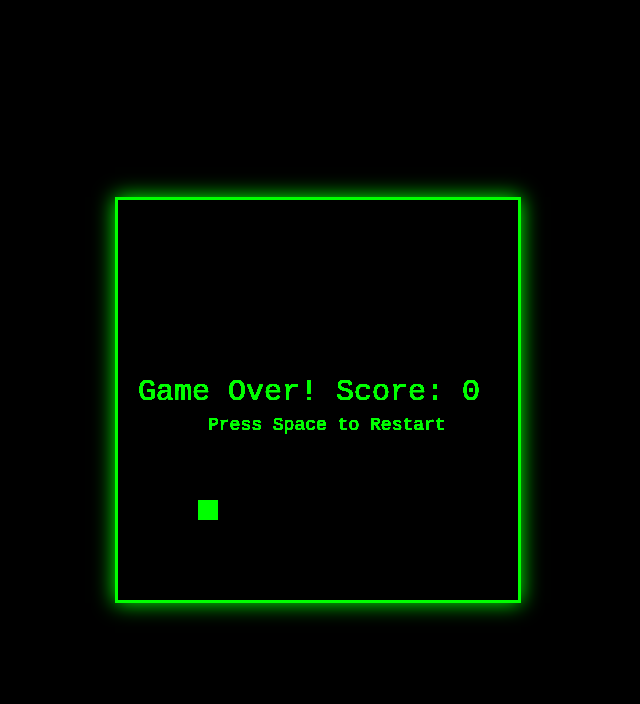
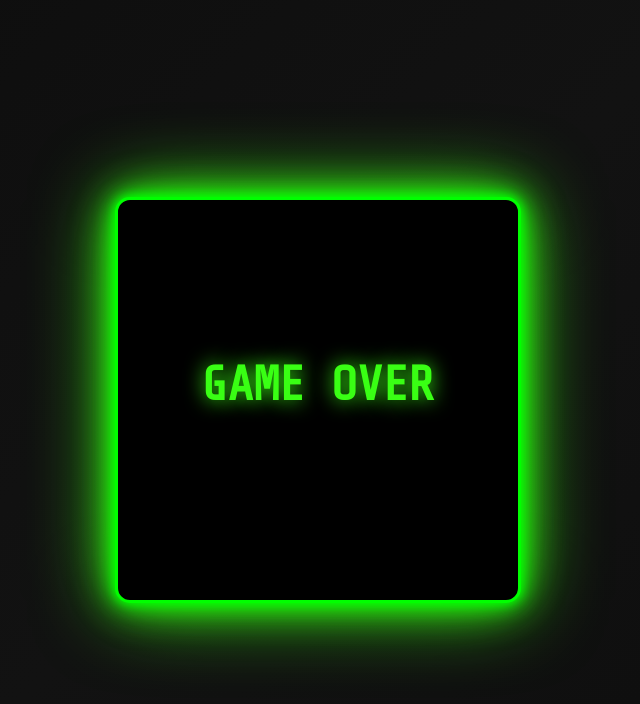
Before and after one commit to Neeraj1942/Snake-Game, a plain HTML site: page index.html in a window 1280 px wide. Shown: the whole page, without its empty margins (322-962 px from the left). Drawn offline with nearby package versions, Linux system fonts and the light colour scheme.

Commit message:
Update index.html

```diff
--- a/index.html
+++ b/index.html
@@ -3,24 +3,42 @@
 <head>
 <meta charset="UTF-8" />
 <meta name="viewport" content="width=device-width, initial-scale=1" />
-<title>Snake Game</title>
+<title>Fancy Neon Snake Game</title>
 <style>
+  @import url('https://fonts.googleapis.com/css2?family=Share+Tech+Mono&display=swap');
+
   body {
     margin: 0;
-    background: black;
+    background: linear-gradient(135deg, #0d0d0d, #121212, #0d0d0d);
     display: flex;
     justify-content: center;
     align-items: center;
     height: 100vh;
-    color: #0f0;
-    font-family: monospace;
+    font-family: 'Share Tech Mono', monospace;
     user-select: none;
+    overflow: hidden;
   }
+
   canvas {
     background: #000;
-    box-shadow: 0 0 20px #0f0;
     border: 3px solid #0f0;
+    box-shadow:
+      0 0 10px #0f0,
+      0 0 20px #0f0,
+      0 0 40px #39ff14,
+      0 0 80px #39ff14;
     image-rendering: pixelated;
+    border-radius: 15px;
+  }
+
+  .glow-text {
+    color: #39ff14;
+    text-shadow:
+      0 0 5px #39ff14,
+      0 0 10px #39ff14,
+      0 0 20px #39ff14,
+      0 0 40px #0f0,
+      0 0 80px #0f0;
   }
 </style>
 </head>
@@ -34,50 +52,62 @@
   const rows = canvas.height / scale;
   const cols = canvas.width / scale;
 
-  let snake = [{ x: 9, y: 9 }];
-  let velocity = { x: 0, y: 0 };
+  let snake = [{ x: Math.floor(cols / 2), y: Math.floor(rows / 2) }];
+  let velocity = { x: 1, y: 0 };
   let food = randomFood();
   let gameOver = false;
   let score = 0;
 
   function randomFood() {
-    return {
-      x: Math.floor(Math.random() * cols),
-      y: Math.floor(Math.random() * rows),
-    };
+    let newFood;
+    do {
+      newFood = {
+        x: Math.floor(Math.random() * cols),
+        y: Math.floor(Math.random() * rows),
+      };
+    } while (snake.some(seg => seg.x === newFood.x && seg.y === newFood.y));
+    return newFood;
   }
 
-  function drawRect(x, y, color) {
+  function drawRect(x, y, color, glow) {
     ctx.fillStyle = color;
+    if (glow) {
+      ctx.shadowColor = glow;
+      ctx.shadowBlur = 15;
+    } else {
+      ctx.shadowBlur = 0;
+    }
     ctx.fillRect(x * scale, y * scale, scale, scale);
+    ctx.shadowBlur = 0; // reset after drawing
   }
 
   function draw() {
+    ctx.clearRect(0, 0, canvas.width, canvas.height);
+
     if (gameOver) {
-      ctx.fillStyle = "#0f0";
-      ctx.font = "30px monospace";
-      ctx.fillText("Game Over! Score: " + score, 20, canvas.height / 2);
-      ctx.font = "18px monospace";
-      ctx.fillText("Press Space to Restart", 90, canvas.height / 2 + 30);
+      ctx.fillStyle = '#39ff14';
+      ctx.shadowColor = '#39ff14';
+      ctx.shadowBlur = 20;
+      ctx.font = 'bold 48px Share Tech Mono, monospace';
+      ctx.textAlign = 'center';
+      ctx.fillText("GAME OVER", canvas.width / 2, canvas.height / 2);
+      ctx.shadowBlur = 0;
       return;
     }
 
-    // Clear canvas
-    ctx.clearRect(0, 0, canvas.width, canvas.height);
-
-    // Draw food
-    drawRect(food.x, food.y, "#0f0");
+    // Draw food with glow
+    drawRect(food.x, food.y, '#39ff14', '#39ff14');
 
     // Move snake
     const head = { x: snake[0].x + velocity.x, y: snake[0].y + velocity.y };
 
-    // Check collisions
+    // Collision detection
     if (
       head.x < 0 ||
       head.x >= cols ||
       head.y < 0 ||
       head.y >= rows ||
-      snake.some((seg) => seg.x === head.x && seg.y === head.y)
+      snake.some(seg => seg.x === head.x && seg.y === head.y)
     ) {
       gameOver = true;
     }
@@ -89,7 +119,6 @@
 
     snake.unshift(head);
 
-    // Eat food
     if (head.x === food.x && head.y === food.y) {
       score++;
       food = randomFood();
@@ -97,31 +126,36 @@
       snake.pop();
     }
 
-    // Draw snake
+    // Draw snake segments with neon glow
     snake.forEach((seg, idx) => {
-      drawRect(seg.x, seg.y, idx === 0 ? "#0f0" : "#004400");
+      if(idx === 0) {
+        // Head bright neon green
+        drawRect(seg.x, seg.y, '#7fff00', '#7fff00');
+      } else {
+        // Body with subtle gradient glow
+        const greenShade = `rgba(50, 205, 50, ${1 - idx / snake.length})`;
+        drawRect(seg.x, seg.y, greenShade);
+      }
     });
 
-    // Draw score
-    ctx.fillStyle = "#0f0";
-    ctx.font = "16px monospace";
-    ctx.fillText("Score: " + score, 10, 20);
+    // Draw score with glow
+    ctx.fillStyle = '#39ff14';
+    ctx.shadowColor = '#39ff14';
+    ctx.shadowBlur = 15;
+    ctx.font = 'bold 18px Share Tech Mono, monospace';
+    ctx.fillText("Score: " + score, 10, 25);
+    ctx.shadowBlur = 0;
   }
 
   function changeDirection(e) {
     const key = e.key;
-    if (key === "ArrowUp" && velocity.y === 0) {
-      velocity = { x: 0, y: -1 };
-    } else if (key === "ArrowDown" && velocity.y === 0) {
-      velocity = { x: 0, y: 1 };
-    } else if (key === "ArrowLeft" && velocity.x === 0) {
-      velocity = { x: -1, y: 0 };
-    } else if (key === "ArrowRight" && velocity.x === 0) {
+    if (key === "ArrowUp" && velocity.y === 0) velocity = { x: 0, y: -1 };
+    else if (key === "ArrowDown" && velocity.y === 0) velocity = { x: 0, y: 1 };
+    else if (key === "ArrowLeft" && velocity.x === 0) velocity = { x: -1, y: 0 };
+    else if (key === "ArrowRight" && velocity.x === 0) velocity = { x: 1, y: 0 };
+    else if (key === " " && gameOver) {
+      snake = [{ x: Math.floor(cols / 2), y: Math.floor(rows / 2) }];
       velocity = { x: 1, y: 0 };
-    } else if (key === " " && gameOver) {
-      // Restart game
-      snake = [{ x: 9, y: 9 }];
-      velocity = { x: 0, y: 0 };
       food = randomFood();
       gameOver = false;
       score = 0;
@@ -129,7 +163,6 @@
   }
 
   window.addEventListener("keydown", changeDirection);
-
   setInterval(draw, 100);
 })();
 </script>
```
